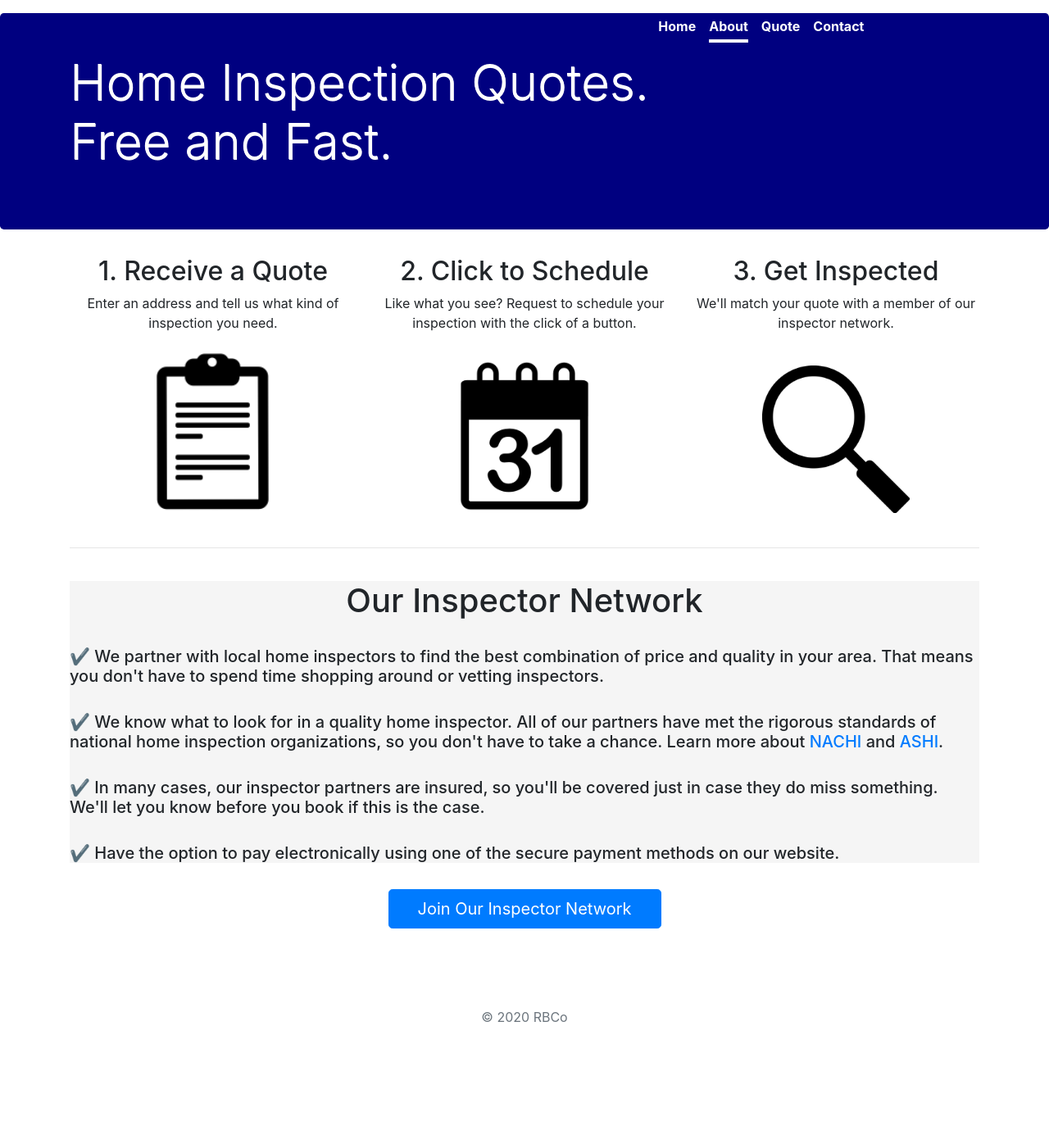
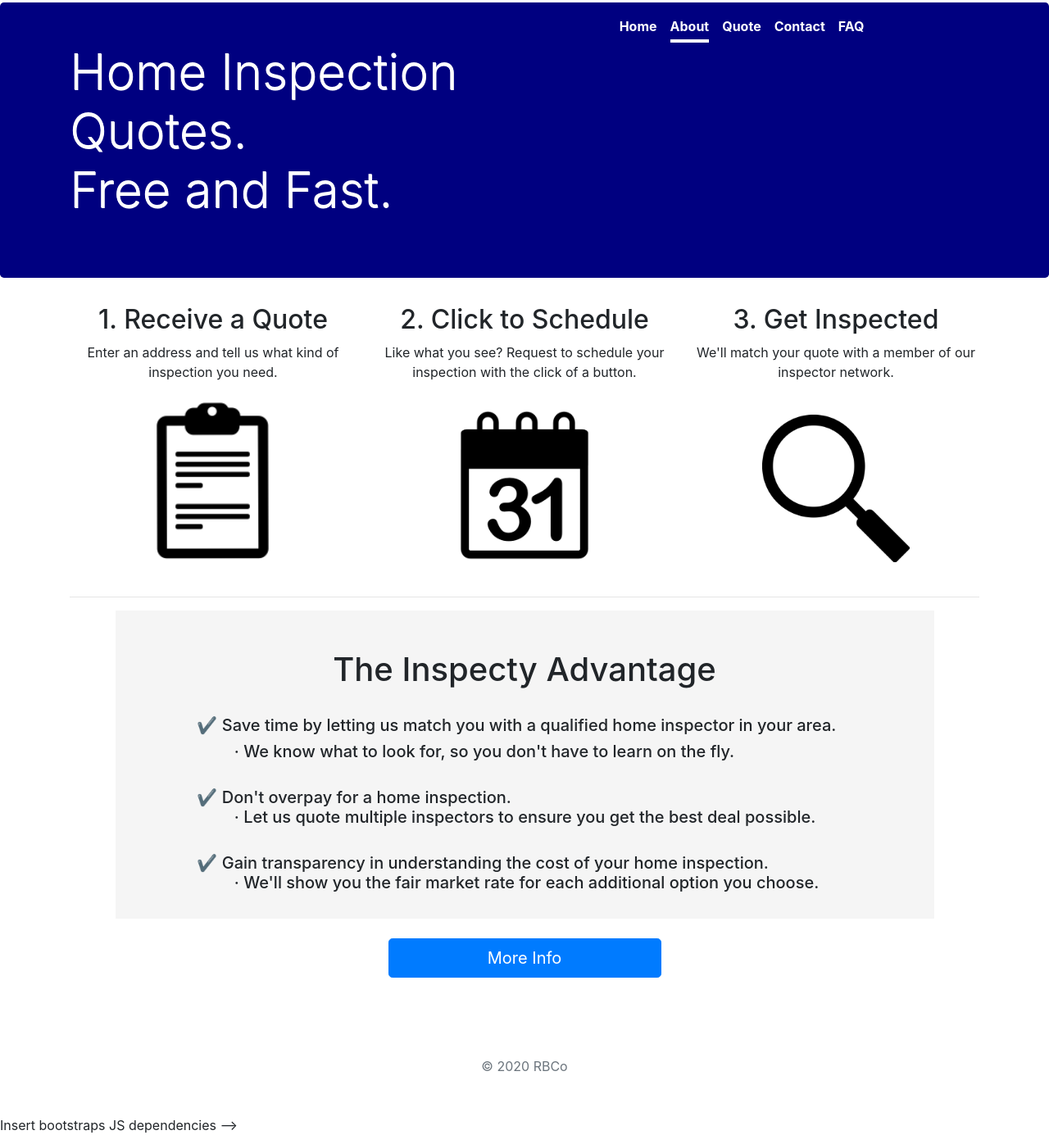
Before and after one commit to rbasri/inspecty, a Django app: template about/templates/about/about.html in a window 1280 px wide. Shown: the whole page at 82% size. Before the commit the page ends 1247 px from the top, so only its background shows below. Run offline with Django 3.2, Linux system fonts and the light colour scheme; the template is opened without the code that fills it, so the values that code supplies are empty; some libraries are stand-ins or nearby versions.

Commit message:
Added FAQ app and new homes logo

```diff
--- a/about/static/about/css/aboutstyles.css
+++ b/about/static/about/css/aboutstyles.css
@@ -19,7 +19,6 @@
   font-size: 60px;
 }
 .color {
-  /*background-color: rgb(51,51,255);*/
   background-color: rgb(0,0,128);
 }
 
@@ -42,6 +41,7 @@
   color: white;
   background-color: transparent;
   border-bottom: .25rem solid transparent;
+  margin-top: .8rem;
 }
 
 .nav-masthead .nav-link:hover,
@@ -82,6 +82,7 @@
 
 .jumbotron {
   padding-top: 48px;
+  margin-top: -.8rem;
 }
 
 .title-center {
@@ -93,8 +94,16 @@
   margin-left: 35%;
 }
 
+.my-list-container {
+  width: 80%;
+  margin: auto;
+  text-align: justify;
+}
+
 .my-list {
-  background-color: rgb(245,245,245);
+    background-color: rgb(245,245,245);
+    width: 90%;
+    margin: auto;
 }
 
 p {
--- a/about/templates/about/about.html
+++ b/about/templates/about/about.html
@@ -4,10 +4,9 @@
   <head>
     <meta charset="utf-8">
     <meta name="viewport" content="width=device-width, initial-scale=1, shrink-to-fit=no">
-    <meta name="description" content="Provide information about the site.">
-    <meta name="author" content="Ross Basri">
-    <meta name="generator" content="Jekyll v3.8.6">
-    <title>Inspecty | About</title>
+    <meta name="description" content="The about page tells users how inspecty homes works to provide free and instant quotes for home inspections.">
+    <meta name="author" content="RB Companies, LLC">
+    <title>Inspecty - Learn More About Us</title>
 
     <!-- Bootstrap core CSS -->
     <link rel="stylesheet" href="https://stackpath.bootstrapcdn.com/bootstrap/4.4.1/css/bootstrap.min.css" integrity="sha384-Vkoo8x4CGsO3+Hhxv8T/Q5PaXtkKtu6ug5TOeNV6gBiFeWPGFN9MuhOf23Q9Ifjh" crossorigin="anonymous">
@@ -31,13 +30,12 @@
           <a class="nav-link active" href="/about">About</a>
           <a class="nav-link" href="/rfq">Quote</a>
           <a class="nav-link" href="/contact">Contact</a>
+          <a class="nav-link" href="/faq">FAQ</a>
 
         </nav>
       </div>
     </header>
-    <main role="main">
 
-    <!-- Main jumbotron for a primary marketing message or call to action -->
     <div class="jumbotron color">
       <div class="container">
         <h1 class="display-3 titlefont">Home Inspection Quotes.<br>Free and Fast.</h2>
@@ -69,32 +67,26 @@
           <img src="{% static 'about/images/mglass.png' %}" width="180" height="180">
         </div>
       </div>
-      <hr> <br>
+      <hr>
       <div class="my-list">
-        <h1 class="title-center"> Our Inspector Network </h1><br>
-        <div>
-          <h5> &#10004; We partner with local home inspectors to find the best combination of price and quality in your area. That means you don't have to spend time shopping around or vetting inspectors.</h5><br>
-          <h5> &#10004; We know what to look for in a quality home inspector. All of our partners have met the rigorous standards of national home inspection organizations, so you don't have to take a chance. Learn more about <a href="https://www.nachi.org">NACHI</a> and <a href="https://homeinspector.org">ASHI</a>.</h5><br>
-          <h5> &#10004; In many cases, our inspector partners are insured, so you'll be covered just in case they do miss something. We'll let you know before you book if this is the case.</h5><br>
-          <h5> &#10004; Have the option to pay electronically using one of the secure payment methods on our website.</h5>
+        <div class="my-list-container">
+          <h1 class="title-center"> <br>The Inspecty Advantage </h1><br>
+          <div>
+            <h5> &#10004; Save time by letting us match you with a qualified home inspector in your area. </h5>
+            <h5>&emsp;&emsp; &middot; We know what to look for, so you don't have to learn on the fly.</h5><br>
+            <h5> &#10004; Don't overpay for a home inspection. <br>
+            &emsp;&emsp; &middot; Let us quote multiple inspectors to ensure you get the best deal possible.</h5><br>
+            <h5> &#10004; Gain transparency in understanding the cost of your home inspection. <br>
+            &emsp;&emsp; &middot; We'll show you the fair market rate for each additional option you choose.</h5><br>
+          </div>
         </div>
-      </div> <br>
-      <a href="/onboard" class="btn btn-lg btn-primary btn-center">Join Our Inspector Network</a>
+      </div><br>
+      <a href="/faq" class="btn btn-lg btn-primary btn-center">More Info</a>
     </div> <!-- /container -->
-
-</main>
 
 <footer class="my-5 pt-5 text-muted text-center text-small">
   <p class="mb-1">&copy; 2020 RBCo</p>
-  <!--
-  <ul class="list-inline">
-    <li class="list-inline-item"><a href="{% url 'homepage:index' %}">Home</a></li>
-    <li class="list-inline-item"><a href="#">Privacy</a></li>
-    <li class="list-inline-item"><a href="#">Terms</a></li>
-    <li class="list-inline-item"><a href="#">Support</a></li>
-  </ul>-->
 </footer>
-<!--
 Insert bootstraps JS dependencies -->
 <script src="https://code.jquery.com/jquery-3.4.1.slim.min.js" integrity="sha384-J6qa4849blE2+poT4WnyKhv5vZF5SrPo0iEjwBvKU7imGFAV0wwj1yYfoRSJoZ+n" crossorigin="anonymous"></script>
 <script src="https://cdn.jsdelivr.net/npm/popper.js@1.16.0/dist/umd/popper.min.js" integrity="sha384-Q6E9RHvbIyZFJoft+2mJbHaEWldlvI9IOYy5n3zV9zzTtmI3UksdQRVvoxMfooAo" crossorigin="anonymous"></script>
--- a/contact/templates/contact/success.html
+++ b/contact/templates/contact/success.html
@@ -32,6 +32,7 @@
           <a class="nav-link" href="/about">About</a>
           <a class="nav-link" href="/rfq">Quote</a>
           <a class="nav-link active" href="/contact">Contact</a>
+          <a class="nav-link" href="/faq">FAQ</a>
 
         </nav>
       </div>
@@ -39,7 +40,7 @@
 
   <div class="py-5 text-center">
 	<a href="{% url 'homepage:index' %}">
-	<img class= "d-block mx-auto mb-4" src="{% static 'contact/images/logo3.png' %}" width="380" height="105">
+	<img class= "d-block mx-auto mb-4" src="{% static 'homepage/images/logo_homes.png' %}" width="324" height="189">
 	</a>
     <h5>Your message has been sent successfully! We'll get right back to you.<h3>
   </div>
--- a/homepage/static/homepage/css/homestyles.css
+++ b/homepage/static/homepage/css/homestyles.css
@@ -109,6 +109,7 @@
  */
 .cover {
   padding: 0 1.5rem;
+  margin-top: -5rem;
 }
 .cover .btn-lg {
   padding: .75rem 1.25rem;
@@ -122,3 +123,8 @@
 .mastfoot {
   color: rgba(255, 255, 255, .5);
 }
+
+.bottom {
+  position: absolute;
+  bottom: 1rem;
+}
--- a/mysite/urls.py
+++ b/mysite/urls.py
@@ -23,4 +23,5 @@
     path('contact/', include('contact.urls')),
     path('about/', include('about.urls')),
     path('onboard/', include('onboard.urls')),
+    path('faq/', include('faq.urls')),
 ]
--- a/rfq/models.py
+++ b/rfq/models.py
@@ -46,5 +46,7 @@
 			quoted_price += cost_mold
 		if 'well' in self.options:
 			quoted_price += cost_well
+		if 'pool' in self.options:
+			quoted_price += cost_pool
 
 		self.price = int(quoted_price)
--- a/rfq/urls.py
+++ b/rfq/urls.py
@@ -6,5 +6,5 @@
 urlpatterns = [
 	path('', views.index, name='index'),
 	path('quoted', views.quoted, name='quoted'),
-	path('record/<int:quote_id>', views.record, name='record'),
+	path('record', views.record, name='record'),
 ]
```
Also changed, not shown: contact/static/contact/css/contactstyle.css (+11 -0 lines), contact/templates/contact/contact.html (+5 -3 lines), homepage/templates/homepage/homepage.html (+8 -5 lines), onboard/templates/onboard/onboard.html (+6 -5 lines), onboard/templates/onboard/success.html (+4 -3 lines), rfq/static/rfq/css/quotestyles.css (+11 -0 lines), rfq/templates/rfq/quoted.html (+12 -5 lines), rfq/templates/rfq/quotepage.html (+9 -8 lines), rfq/templates/rfq/record.html (+6 -5 lines), rfq/views.py (+12 -2 lines), db.sqlite3.
